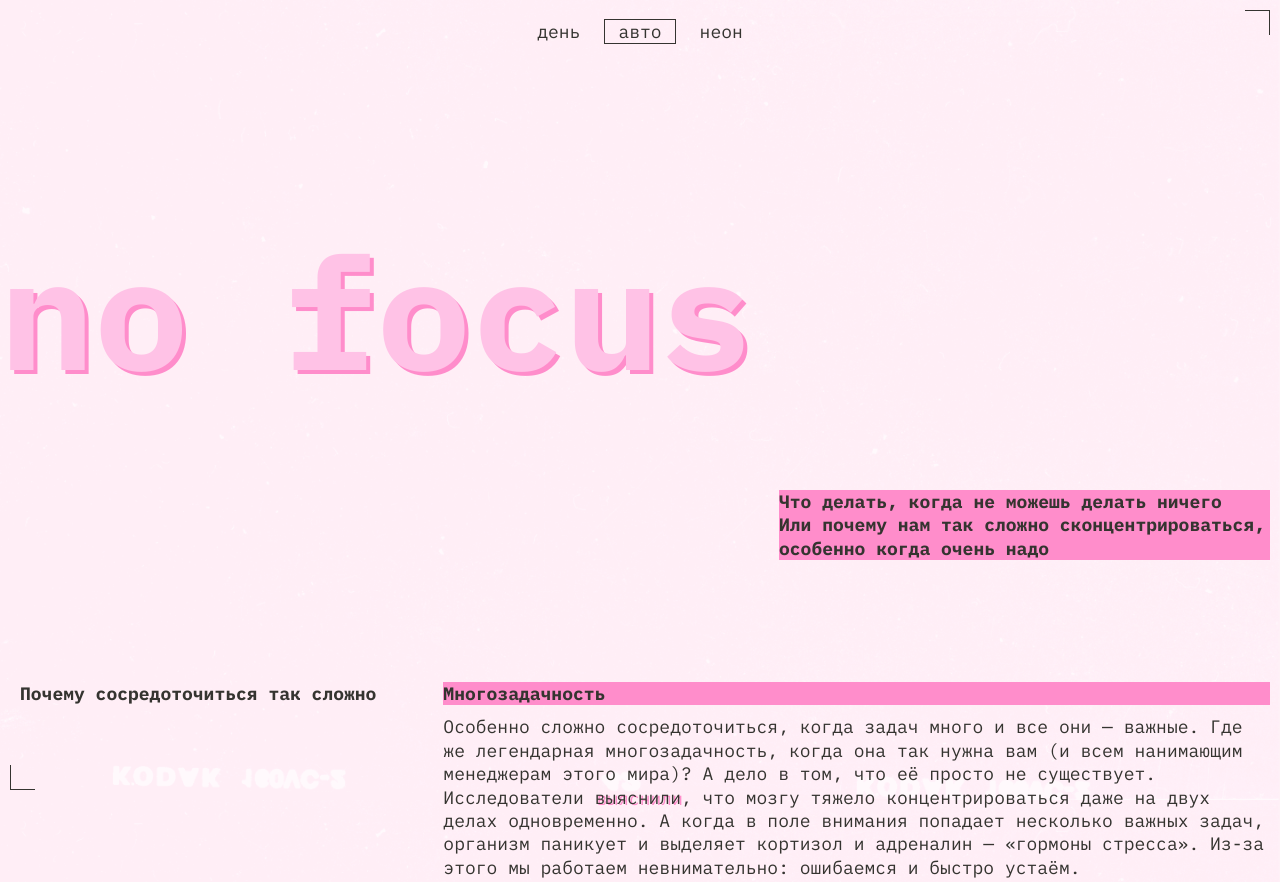
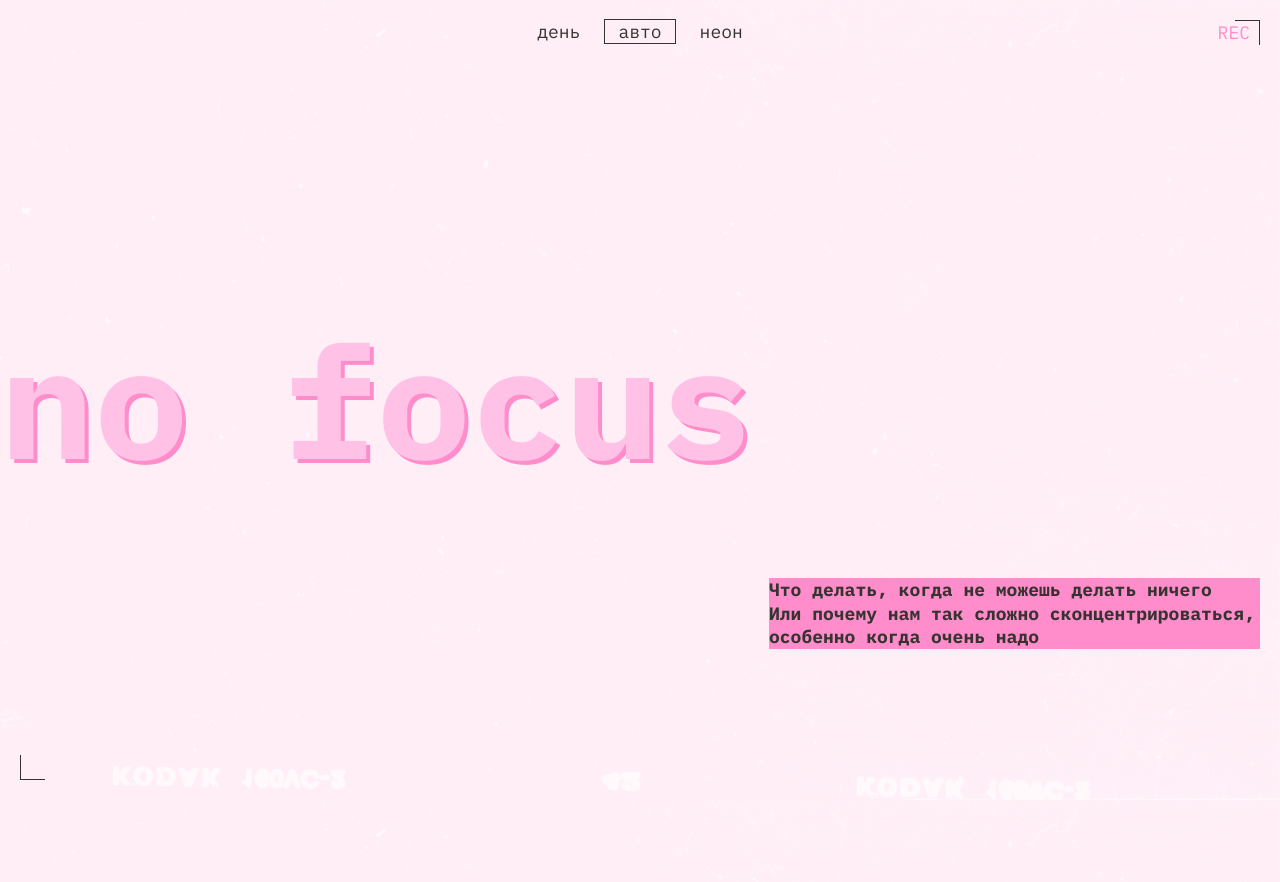
Before and after one commit to BMIWB/slozhno-sosredotochitsya, a plain HTML site: page index.html in a window 1280 px wide. Shown: the top 882 px of the page. Drawn offline with Linux system fonts and the light colour scheme.

Commit message:
First try

```diff
--- a/styles/light.css
+++ b/styles/light.css
@@ -15,7 +15,7 @@
 
 .page.theme_light {
   --accent-color: #ff8dcb;
-  --shadow-color: #ff8dcb;
+  --shadow-color: #FF0070;
   --heading-color: #ffc2e6;
   --text-color: #353430;
   --menu-color:  #353430;
--- a/styles/style.css
+++ b/styles/style.css
@@ -30,8 +30,8 @@
   border-block-start: 1px solid var(--menu-color, #ff0070);
   block-size: 25px;
   inline-size: 25px;
-  inset-inline-end: 10px;
-  inset-block-start: 10px;
+  inset-inline-end: 8px;
+  inset-block-start: 20px;
 }
 
 .decorated-zone::after {
@@ -52,16 +52,15 @@
   align-items: center;
   gap: 10px;
   color: var(--accent-color, #ff0070);
-  inset-block-start: 10px;
-  inset-inline-end: 18px;
+  inset-inline-end: 36px;
+  inset-block-start: 20px;
+  display: flex;
+  align-items: center;
 }
 
 .header__bulb::after {
   content:'';
-  position: absolute;
-  top: 50%;
   display: var(--display-rec);
-  margin: -5px -20px 0 0;
   border-radius: 50%;
   fill: #ff0070;
   background-color: var(--accent-color, #ff0070);
@@ -115,9 +114,9 @@
 }
 
 .header__text {
+  position: relative;
+  align-self: start;
   max-inline-size: 364px;
-  align-self: start;
-  position: relative;
 }
 
 .main {
@@ -211,7 +210,6 @@
     position: relative;
     font-size: clamp(7.5rem, 0.5625rem + 14.4531vw, 9.8125rem);
     inset-inline-start: calc(-1* 10px);
-    margin-block-start: -178px;
   }
 
   .main__section {
@@ -291,14 +289,28 @@
   }
 
   .header__text {
-    margin-block-start: 90px;
+    margin-block-start: 114px;
     max-inline-size: 491px;
-    margin-inline-start: 60px;
+    margin-inline-end: 10px;
+  }
+
+  .header__bulb {
+    inset-inline-end: 30px;
+    inset-block-start: 21px;
+  }
+
+  .decorated-zone::before {
+    inset-inline-end: 20px;
+    inset-block-start: 20px;
+  }
+
+  .decorated-zone::after {
+    inset-inline-start: 20px;
+    inset-block-end: 20px;
   }
 
   .main {
     gap: 12px;
-    margin-block-start: -218px;
     margin-inline-start: 10px;
   }
 
@@ -312,8 +324,8 @@
   }
 
   .five__tips {
+    row-gap: 20px;
     margin-block-start: 68px;
-    row-gap: 20px;
   }
 
   .decrease__in__concentration .main__section-content {
@@ -337,12 +349,11 @@
   }
 
   .footer {
-    block-size: min(100vw, 768px);
-    margin-block-start: -110px;
+    block-size: 100dvb;
   }
 }
 
-@supports (block-size: 100dvb;) {
+@supports (block-size: 100dvb) {
   .header {
     block-size: 100dvb;
   }
--- a/styles/variables.css
+++ b/styles/variables.css
@@ -15,5 +15,5 @@
   --font-size: 18px;
   --font-family: 'IBM Plex Mono';
   --line-height: 1.3;
-  --display-rec: initial;
+  --display-rec: block;
 }
```
